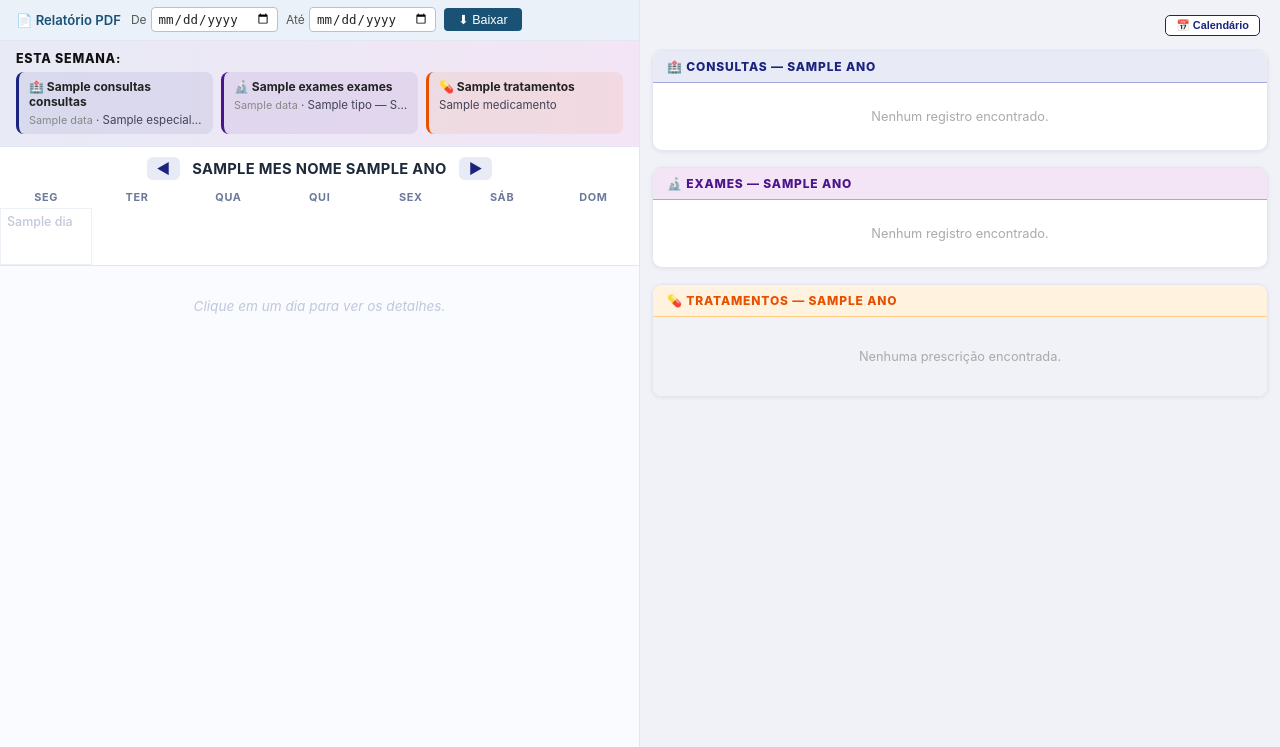
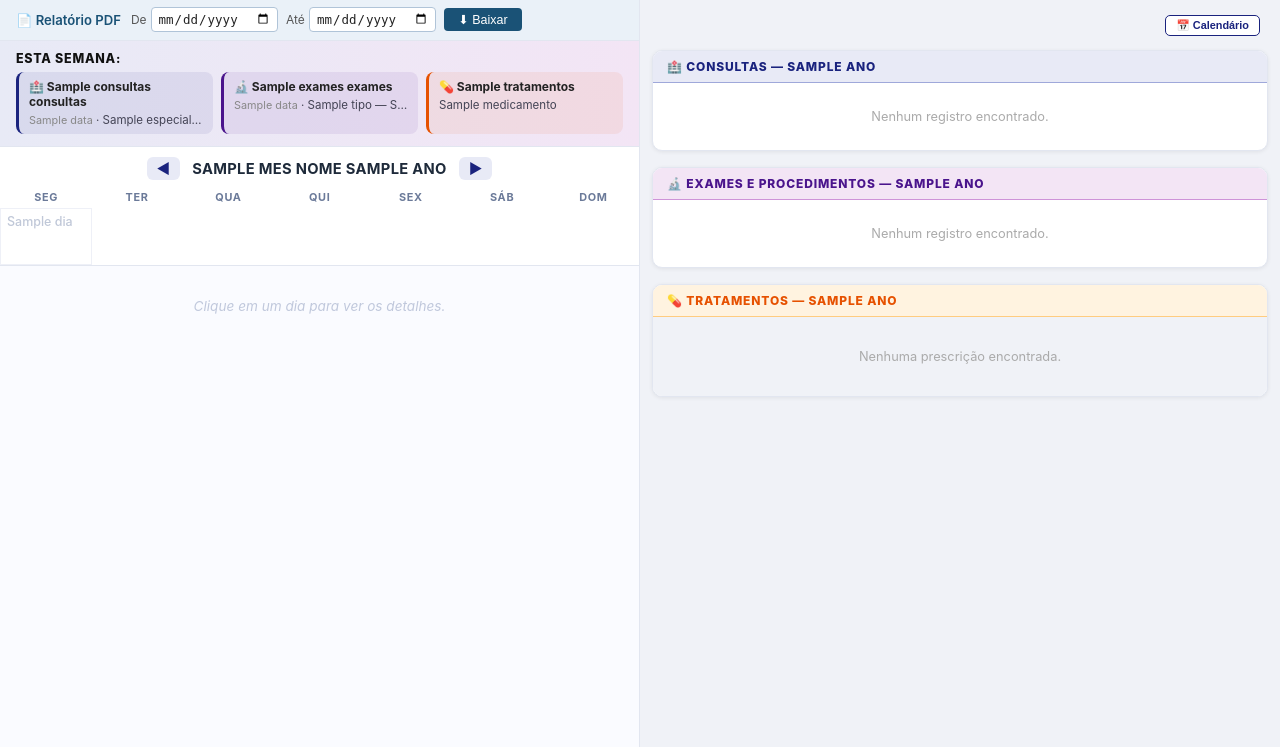
Before and after one commit to Rugani-B/agenda-medica-api, a Python web app: template api/templates/agenda.html in a window 1280 px wide. Shown: the part 53-800 px from the top of the page. Run offline with Jinja, Linux system fonts and the light colour scheme; the template is opened without the code that fills it: most values are stand-ins (such as "Sample title", 1, 10 or a date in 2020).

Commit message:
feat: quadros de tratamento listam medicamentos; secao Exames e Procedimentos

```diff
--- a/api/templates/agenda.html
+++ b/api/templates/agenda.html
@@ -150,7 +150,7 @@
 
     <!-- Calendário anual: Exames -->
     <div class="anual-bloco">
-      <h3 class="anual-titulo anual-titulo-exame">🔬 Exames — {{ ano }}</h3>
+      <h3 class="anual-titulo anual-titulo-exame">🔬 Exames e Procedimentos — {{ ano }}</h3>
       <div id="view-cal-e" style="display:none">
         <div class="anual-scroll" id="scroll-exames">
           <table class="anual-table" id="table-exames"></table>
--- a/api/templates/agenda_v2.html
+++ b/api/templates/agenda_v2.html
@@ -67,7 +67,7 @@
 
   <!-- Calendário anual: Exames -->
   <div class="anual-bloco">
-    <h3 class="anual-titulo anual-titulo-exame">🔬 Exames — {{ ano }}</h3>
+    <h3 class="anual-titulo anual-titulo-exame">🔬 Exames e Procedimentos — {{ ano }}</h3>
     <div id="view-cal-e" style="display:none">
       <div class="anual-scroll" id="scroll-exames">
         <table class="anual-table" id="table-exames"></table>
--- a/api/templates/modal_semana_exames.html
+++ b/api/templates/modal_semana_exames.html
@@ -5,7 +5,7 @@
 <div class="modal-body">
 
 {% if not exames %}
-  <p class="modal-vazio">Nenhum exame nesta semana.</p>
+  <p class="modal-vazio">Nenhum exame ou procedimento nesta semana.</p>
 {% endif %}
 
 {% for e in exames %}
```
